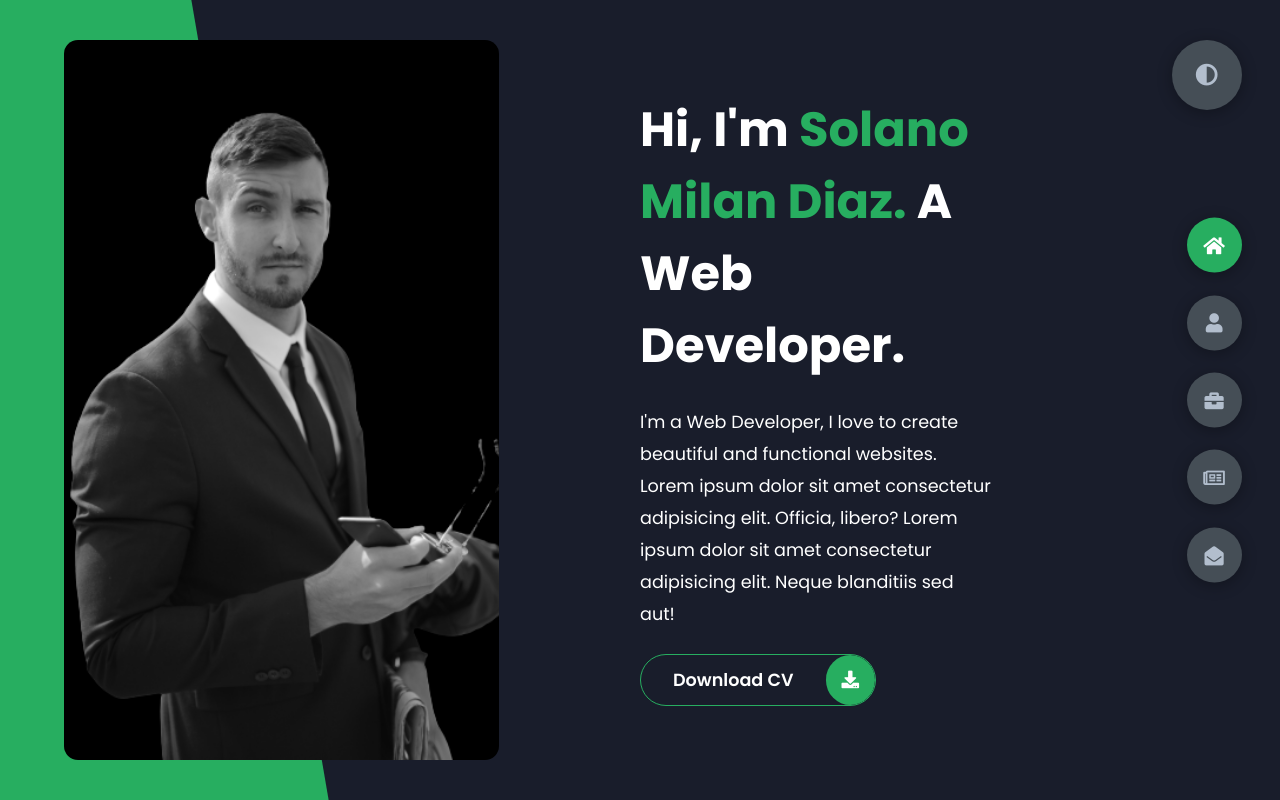
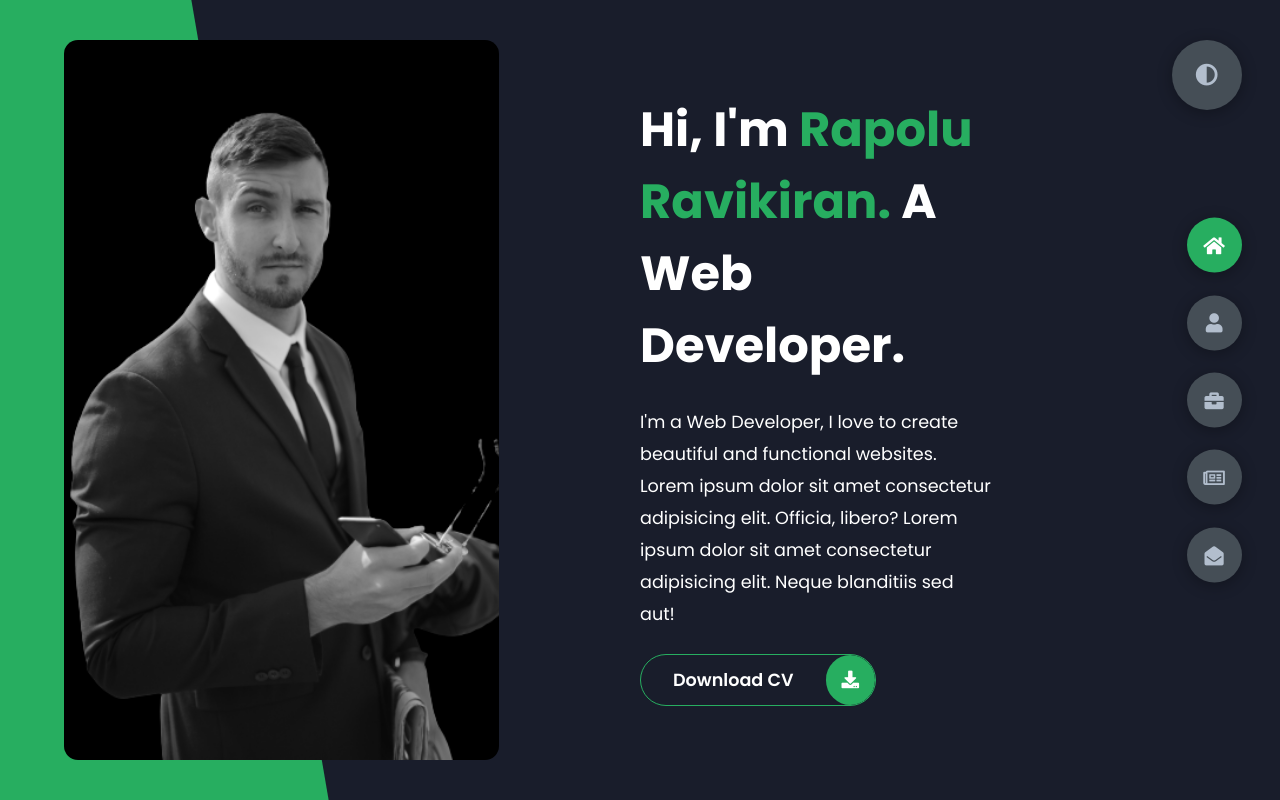
Before and after one commit to ravi-143kiran/Html-CSS-JS, a plain HTML site: page JS_CSS_PortfolioProject-master/index.html in a window 1280 px wide. Drawn offline with Linux system fonts and the light colour scheme.

Commit message:
Update index.html

```diff
--- a/JS_CSS_PortfolioProject-master/index.html
+++ b/JS_CSS_PortfolioProject-master/index.html
@@ -22,7 +22,7 @@
             </div>
             <div class="right-header">
                 <h1 class="name">
-                    Hi, I'm <span>Solano Milan Diaz.</span>
+                    Hi, I'm <span>Rapolu Ravikiran.</span>
                     A Web Developer.
                 </h1>
                 <p>
```
